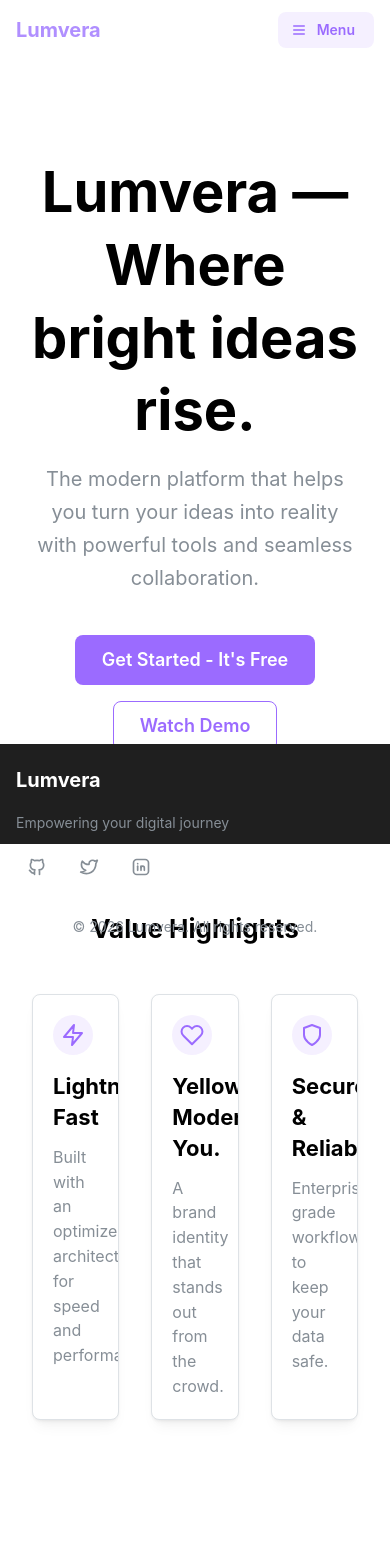
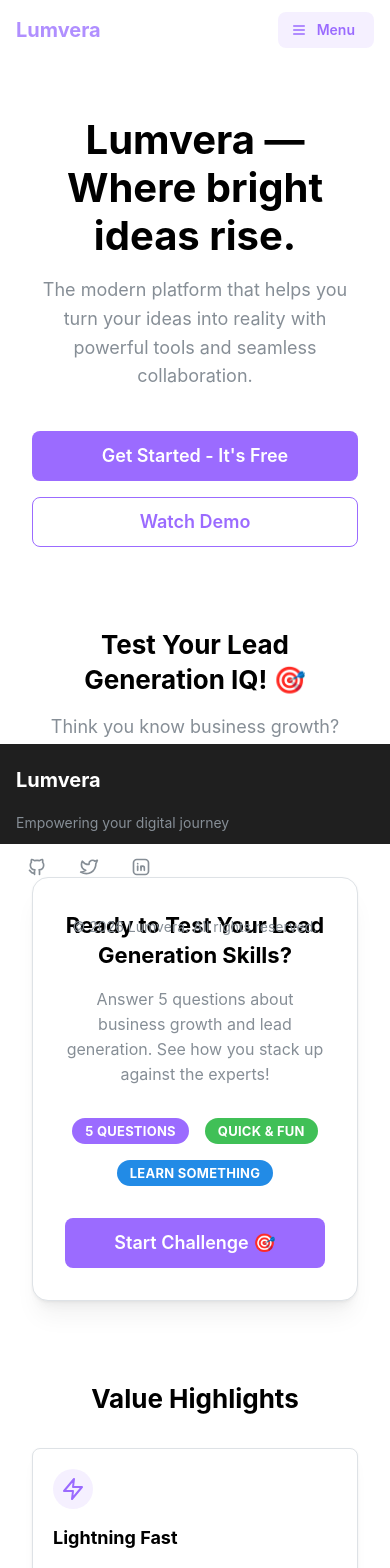
Before and after one commit to prachi2608/Lumvera, a React (Vite) app in the folder lead-gen-website/: page / in a window 390 px wide. Shown: the top 1568 px of the page. Built offline with nearby package versions, Linux system fonts and the light colour scheme.

Commit message:
Add Lead Generation Challenge game and improve mobile responsiveness

```diff
--- a/lead-gen-website/src/pages/Home.tsx
+++ b/lead-gen-website/src/pages/Home.tsx
@@ -1,51 +1,298 @@
 import { Link } from 'react-router-dom';
-import { Container, Title, Text, Button, Group, SimpleGrid, Card, ThemeIcon } from '@mantine/core';
-import { FiZap, FiHeart, FiShield } from 'react-icons/fi';
+import { Container, Title, Text, Button, Group, SimpleGrid, Card, ThemeIcon, Progress, Badge, Stack } from '@mantine/core';
+import { FiZap, FiHeart, FiShield, FiCheckCircle, FiX } from 'react-icons/fi';
+import { useState } from 'react';
 
 export default function Home() {
   return (
     <>
-      {/* Hero Section */}
-      <Container size="lg" py={80} style={{ textAlign: 'center' }}>
-        <Title order={1} style={{ fontSize: '3.5rem', marginBottom: '1rem' }}>
+      {/* Hero Section - Mobile Optimized */}
+      <Container size="lg" py={{ base: 40, md: 80 }} style={{ textAlign: 'center' }}>
+        <Title
+          order={1}
+          size="h1"
+          style={{
+            fontSize: 'clamp(2.5rem, 8vw, 3.5rem)',
+            marginBottom: '1rem',
+            lineHeight: 1.2
+          }}
+        >
           Lumvera — Where bright ideas rise.
         </Title>
-        <Text size="xl" c="dimmed" mb={40}>
+        <Text
+          size="lg"
+          c="dimmed"
+          mb={40}
+          style={{ maxWidth: '100%', lineHeight: 1.6 }}
+        >
           The modern platform that helps you turn your ideas into reality with powerful tools and seamless collaboration.
         </Text>
-        <Group justify="center">
-          <Button component={Link} to="/contact" size="lg">Get Started - It's Free</Button>
-          <Button component={Link} to="/products" size="lg" variant="outline">Watch Demo</Button>
+        <Group justify="center" gap="md">
+          <Button component={Link} to="/contact" size="lg" style={{ width: '100%', '@media (min-width: 640px)': { width: 'auto' } }}>
+            Get Started - It's Free
+          </Button>
+          <Button component={Link} to="/products" size="lg" variant="outline" style={{ width: '100%', '@media (min-width: 640px)': { width: 'auto' } }}>
+            Watch Demo
+          </Button>
         </Group>
       </Container>
 
-      {/* Value Highlights */}
-      <Container size="lg" py={80}>
-        <Title order={2} style={{ textAlign: 'center', marginBottom: '3rem' }}>Value Highlights</Title>
-        <SimpleGrid cols={3} spacing="xl">
+      {/* Lead Generation Challenge Game */}
+      <Container size="lg" py={{ base: 40, md: 80 }}>
+        <Title order={2} style={{ textAlign: 'center', marginBottom: '1rem' }}>
+          Test Your Lead Generation IQ! 🎯
+        </Title>
+        <Text size="lg" c="dimmed" style={{ textAlign: 'center', marginBottom: '3rem', maxWidth: 600, margin: '0 auto 3rem' }}>
+          Think you know business growth? Take our quick challenge and discover strategies that could double your leads!
+        </Text>
+        <LeadGenerationGame />
+      </Container>
+
+      {/* Value Highlights - Mobile Optimized */}
+      <Container size="lg" py={{ base: 40, md: 80 }}>
+        <Title order={2} style={{ textAlign: 'center', marginBottom: '2rem' }}>Value Highlights</Title>
+        <SimpleGrid cols={{ base: 1, sm: 2, md: 3 }} spacing="lg">
           <Card shadow="sm" p="lg" radius="md" withBorder>
             <ThemeIcon variant="light" size={40} radius={40}><FiZap size={24} /></ThemeIcon>
-            <Title order={3} mt="md">Lightning Fast</Title>
-            <Text c="dimmed" mt="sm">Built with an optimized architecture for speed and performance.</Text>
+            <Title order={3} mt="md" size="h4">Lightning Fast</Title>
+            <Text c="dimmed" mt="sm" size="sm">Built with an optimized architecture for speed and performance.</Text>
           </Card>
           <Card shadow="sm" p="lg" radius="md" withBorder>
             <ThemeIcon variant="light" size={40} radius={40}><FiHeart size={24} /></ThemeIcon>
-            <Title order={3} mt="md">Yellow. Modern. You.</Title>
-            <Text c="dimmed" mt="sm">A brand identity that stands out from the crowd.</Text>
+            <Title order={3} mt="md" size="h4">Growth Focused</Title>
+            <Text c="dimmed" mt="sm" size="sm">Designed specifically for businesses that want to scale and succeed.</Text>
           </Card>
           <Card shadow="sm" p="lg" radius="md" withBorder>
             <ThemeIcon variant="light" size={40} radius={40}><FiShield size={24} /></ThemeIcon>
-            <Title order={3} mt="md">Secure & Reliable</Title>
-            <Text c="dimmed" mt="sm">Enterprise-grade workflows to keep your data safe.</Text>
+            <Title order={3} mt="md" size="h4">Secure & Reliable</Title>
+            <Text c="dimmed" mt="sm" size="sm">Enterprise-grade workflows to keep your data safe.</Text>
           </Card>
         </SimpleGrid>
       </Container>
 
-      {/* Final CTA */}
-      <Container size="lg" py={80} style={{ textAlign: 'center' }}>
-        <Title order={2} style={{ marginBottom: '1.5rem' }}>Ready to Build Something You’re Proud Of?</Title>
-        <Button component={Link} to="/contact" size="lg">Take Me There 🚀</Button>
+      {/* Final CTA - Mobile Optimized */}
+      <Container size="lg" py={{ base: 40, md: 80 }} style={{ textAlign: 'center' }}>
+        <Title order={2} style={{ marginBottom: '1.5rem', fontSize: 'clamp(1.8rem, 5vw, 2.5rem)' }}>
+          Ready to Build Something You're Proud Of?
+        </Title>
+        <Button component={Link} to="/contact" size="lg" style={{ width: '100%', '@media (min-width: 640px)': { width: 'auto' } }}>
+          Take Me There 🚀
+        </Button>
       </Container>
     </>
   );
 }
+
+// Lead Generation Challenge Game Component
+function LeadGenerationGame() {
+  const [currentQuestion, setCurrentQuestion] = useState(0);
+  const [score, setScore] = useState(0);
+  const [gameState, setGameState] = useState<'start' | 'playing' | 'finished'>('start');
+  const [selectedAnswer, setSelectedAnswer] = useState<number | null>(null);
+  const [showResult, setShowResult] = useState(false);
+
+  const questions = [
+    {
+      question: "What's the most effective way to generate high-quality leads?",
+      options: [
+        "Cold calling random numbers",
+        "Content marketing with valuable insights",
+        "Buying email lists",
+        "Door-to-door sales"
+      ],
+      correct: 1,
+      explanation: "Content marketing builds trust and attracts qualified leads who are already interested in your solutions."
+    },
+    {
+      question: "What percentage of leads are typically qualified for your business?",
+      options: [
+        "100% - All leads are good leads",
+        "50% - Half are usually qualified",
+        "10-20% - Most need nurturing",
+        "0% - Leads are worthless"
+      ],
+      correct: 2,
+      explanation: "Only 10-20% of leads are typically sales-ready. The rest need education and nurturing."
+    },
+    {
+      question: "Which metric is most important for measuring lead generation success?",
+      options: [
+        "Number of website visitors",
+        "Cost per lead (CPL)",
+        "Lead-to-customer conversion rate",
+        "All social media followers"
+      ],
+      correct: 1,
+      explanation: "Cost per lead helps you understand the efficiency of your lead generation efforts."
+    },
+    {
+      question: "What's the best way to nurture leads?",
+      options: [
+        "Send daily sales emails",
+        "Email marketing with valuable content",
+        "Call them every hour",
+        "Ignore them until they're ready"
+      ],
+      correct: 1,
+      explanation: "Consistent, valuable email content builds relationships and moves leads through your funnel."
+    },
+    {
+      question: "Which channel typically generates the highest quality B2B leads?",
+      options: [
+        "Social media ads",
+        "LinkedIn networking",
+        "Content marketing and SEO",
+        "Cold outreach"
+      ],
+      correct: 2,
+      explanation: "Content marketing attracts leads who are actively researching solutions to their problems."
+    }
+  ];
+
+  const handleAnswerSelect = (answerIndex: number) => {
+    setSelectedAnswer(answerIndex);
+    setShowResult(true);
+
+    if (answerIndex === questions[currentQuestion].correct) {
+      setScore(score + 1);
+    }
+
+    setTimeout(() => {
+      if (currentQuestion < questions.length - 1) {
+        setCurrentQuestion(currentQuestion + 1);
+        setSelectedAnswer(null);
+        setShowResult(false);
+      } else {
+        setGameState('finished');
+      }
+    }, 2000);
+  };
+
+  const resetGame = () => {
+    setCurrentQuestion(0);
+    setScore(0);
+    setGameState('start');
+    setSelectedAnswer(null);
+    setShowResult(false);
+  };
+
+  const startGame = () => {
+    setGameState('playing');
+  };
+
+  const getScoreMessage = () => {
+    const percentage = (score / questions.length) * 100;
+    if (percentage >= 80) return "🏆 Lead Generation Expert! You're ready to dominate!";
+    if (percentage >= 60) return "⭐ Good job! You have solid lead gen knowledge.";
+    if (percentage >= 40) return "📈 Not bad! Room for improvement.";
+    return "🎯 Keep learning! Lead generation is an art worth mastering.";
+  };
+
+  if (gameState === 'start') {
+    return (
+      <Card shadow="md" p="xl" radius="lg" withBorder style={{ maxWidth: 600, margin: '0 auto' }}>
+        <Title order={3} mb="md" ta="center">Ready to Test Your Lead Generation Skills?</Title>
+        <Text c="dimmed" mb="xl" ta="center">
+          Answer 5 questions about business growth and lead generation. See how you stack up against the experts!
+        </Text>
+        <Group justify="center" gap="md">
+          <Badge size="lg" color="brand">5 Questions</Badge>
+          <Badge size="lg" color="green">Quick & Fun</Badge>
+          <Badge size="lg" color="blue">Learn Something</Badge>
+        </Group>
+        <Button fullWidth size="lg" mt="xl" onClick={startGame}>
+          Start Challenge 🎯
+        </Button>
+      </Card>
+    );
+  }
+
+  if (gameState === 'finished') {
+    const percentage = Math.round((score / questions.length) * 100);
+    return (
+      <Card shadow="md" p="xl" radius="lg" withBorder style={{ maxWidth: 600, margin: '0 auto' }}>
+        <Title order={3} mb="md" ta="center">Challenge Complete!</Title>
+        <Group justify="center" mb="lg">
+          <Badge size="xl" color={percentage >= 60 ? 'green' : 'orange'}>
+            {score}/{questions.length} Correct
+          </Badge>
+          <Badge size="xl" color="brand">{percentage}% Score</Badge>
+        </Group>
+        <Text size="lg" ta="center" mb="xl" fw={500}>
+          {getScoreMessage()}
+        </Text>
+        <Progress value={percentage} size="xl" mb="xl" />
+        {percentage < 80 && (
+          <Card withBorder p="md" mb="xl" style={{ backgroundColor: '#F8F9FA' }}>
+            <Text size="sm" c="dimmed" ta="center">
+              💡 Want to improve your lead generation game? Our platform has proven strategies to help you generate 3x more qualified leads.
+            </Text>
+          </Card>
+        )}
+        <Group grow>
+          <Button variant="outline" onClick={resetGame}>
+            Try Again
+          </Button>
+          <Button component={Link} to="/contact">
+            Get Expert Help
+          </Button>
+        </Group>
+      </Card>
+    );
+  }
+
+  return (
+    <Card shadow="md" p="xl" radius="lg" withBorder style={{ maxWidth: 700, margin: '0 auto' }}>
+      <Group justify="space-between" mb="lg">
+        <Text size="sm" c="dimmed">Question {currentQuestion + 1} of {questions.length}</Text>
+        <Badge color="brand">Score: {score}</Badge>
+      </Group>
+      <Progress value={(currentQuestion / questions.length) * 100} mb="xl" />
+
+      <Title order={4} mb="xl" style={{ minHeight: 80, display: 'flex', alignItems: 'center' }}>
+        {questions[currentQuestion].question}
+      </Title>
+
+      <Stack gap="md">
+        {questions[currentQuestion].options.map((option, index) => (
+          <Card
+            key={index}
+            shadow="sm"
+            p="md"
+            radius="md"
+            withBorder
+            style={{
+              cursor: 'pointer',
+              borderColor: showResult
+                ? (index === questions[currentQuestion].correct ? 'green' :
+                   selectedAnswer === index ? 'red' : undefined)
+                : undefined,
+              backgroundColor: showResult
+                ? (index === questions[currentQuestion].correct ? '#F0FFF0' :
+                   selectedAnswer === index ? '#FFF0F0' : undefined)
+                : undefined
+            }}
+            onClick={() => !showResult && handleAnswerSelect(index)}
+          >
+            <Group>
+              <div style={{ flex: 1 }}>{option}</div>
+              {showResult && (
+                <div>
+                  {index === questions[currentQuestion].correct && <FiCheckCircle color="green" />}
+                  {selectedAnswer === index && index !== questions[currentQuestion].correct && <FiX color="red" />}
+                </div>
+              )}
+            </Group>
+          </Card>
+        ))}
+      </Stack>
+
+      {showResult && (
+        <Card withBorder p="md" mt="xl" style={{ backgroundColor: '#F8F9FA' }}>
+          <Text size="sm" fw={500} mb="sm">💡 Explanation:</Text>
+          <Text size="sm" c="dimmed">{questions[currentQuestion].explanation}</Text>
+        </Card>
+      )}
+    </Card>
+  );
+}
```
